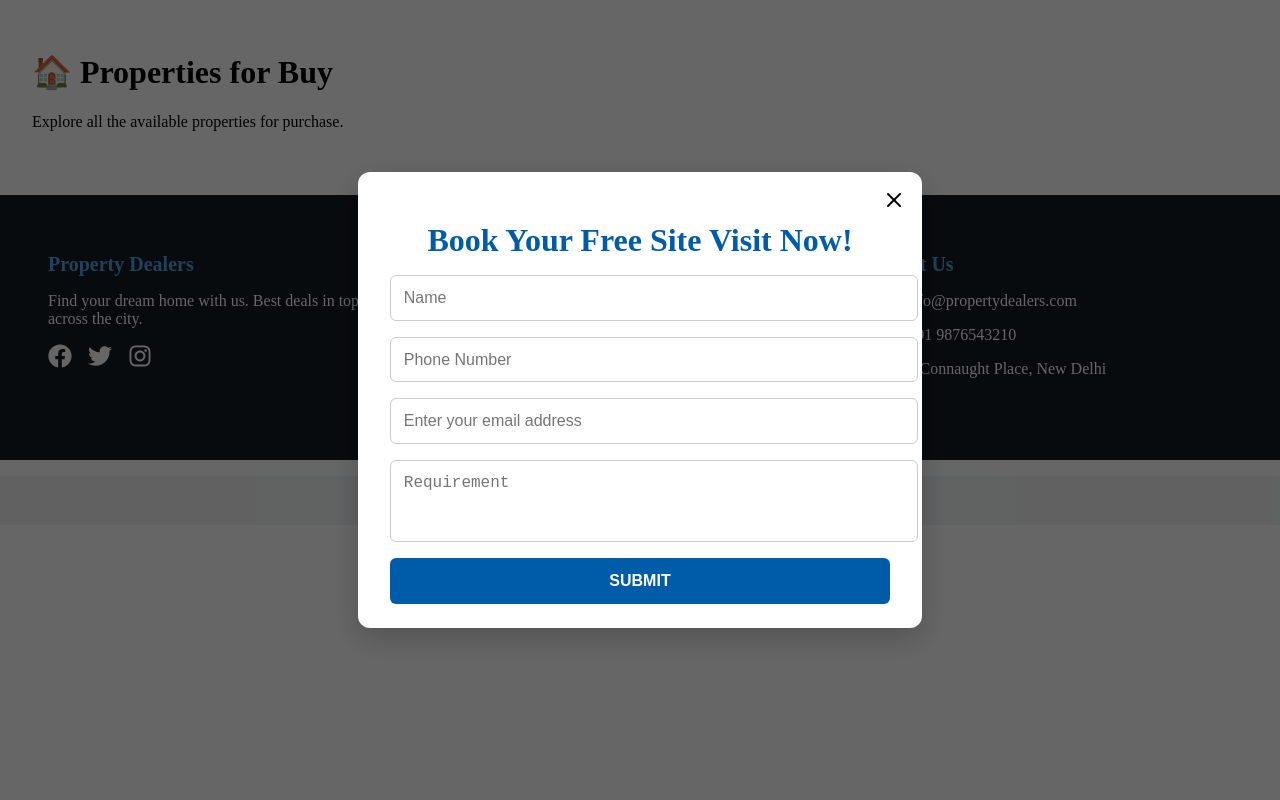
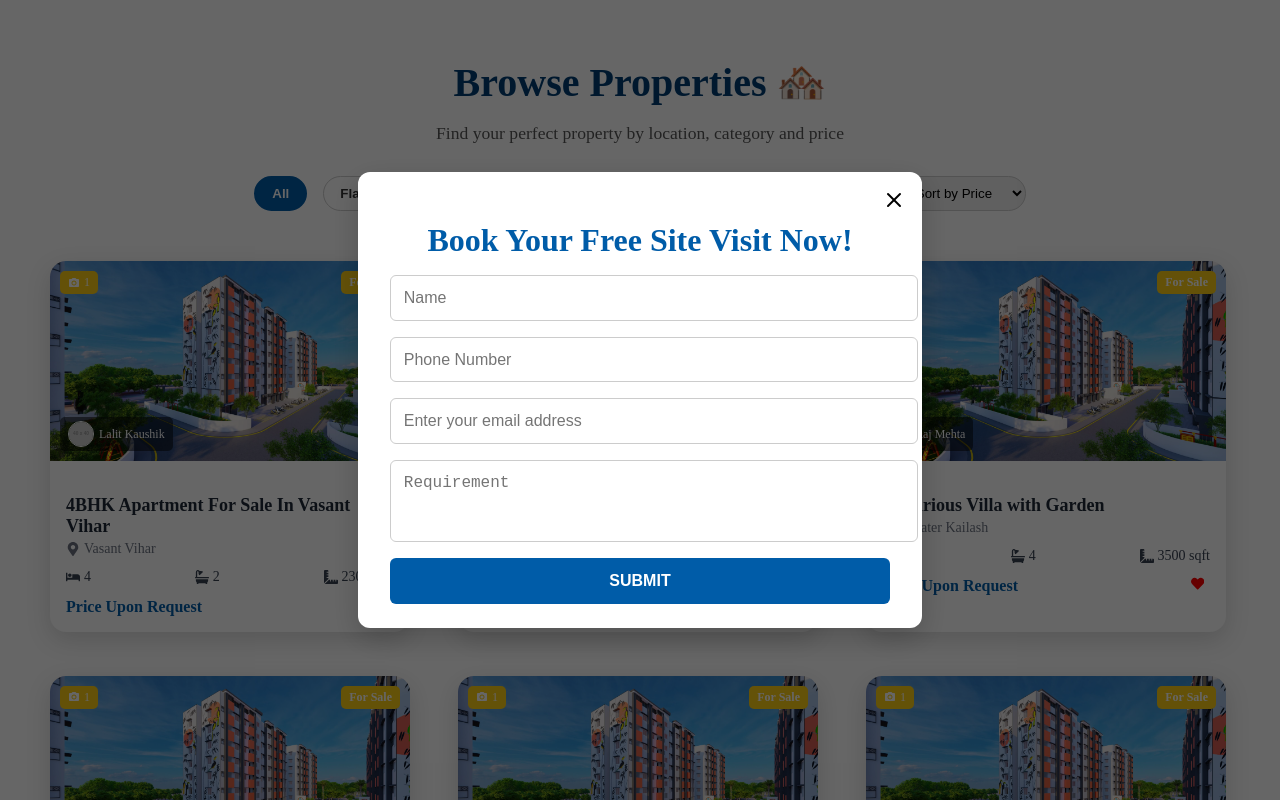
Before and after one commit to madhumitasugandhi/Property-Dealers, a React (Vite) app: page /buy in a window 1280 px wide. Shown: the top 800 px of the page. Built offline with nearby package versions, Linux system fonts and the light colour scheme.

Commit message:
Buy page work completed.

```diff
--- a/src/components/Buy.jsx
+++ b/src/components/Buy.jsx
@@ -1,11 +1,198 @@
+import React, { useState } from "react";
+import HomeCard from "./HomeCard";
+import { useNavigate } from "react-router-dom";
+import Img from "../assets/bg2.jpg";
 
-import React from "react";
+const properties = [
+  {
+    id: 1,
+    image: Img,
+    agentName: "Lalit Kaushik",
+    agentImage: "https://via.placeholder.com/40",
+    title: "4BHK Apartment For Sale In Vasant Vihar",
+    location: "Vasant Vihar",
+    bedrooms: 4,
+    bathrooms: 2,
+    area: 2300,
+    isFavorited: true,
+    category: "Flat",
+    price: 12000000,
+  },
+  {
+    id: 2,
+    image: Img,
+    agentName: "Simran Khanna",
+    agentImage: "https://via.placeholder.com/40",
+    title: "3BHK Flat in South Delhi",
+    location: "South Extension",
+    bedrooms: 3,
+    bathrooms: 2,
+    area: 1800,
+    isFavorited: false,
+    category: "Flat",
+    price: 9500000,
+  },
+  {
+    id: 3,
+    image: Img,
+    agentName: "Raj Mehta",
+    agentImage: "https://via.placeholder.com/40",
+    title: "Luxurious Villa with Garden",
+    location: "Greater Kailash",
+    bedrooms: 5,
+    bathrooms: 4,
+    area: 3500,
+    isFavorited: true,
+    category: "Farm",
+    price: 22000000,
+  },
+  {
+    id: 4,
+    image: Img,
+    agentName: "Priya Anand",
+    agentImage: "https://via.placeholder.com/40",
+    title: "2BHK Budget Apartment",
+    location: "Dwarka",
+    bedrooms: 2,
+    bathrooms: 1,
+    area: 1200,
+    isFavorited: false,
+    category: "Flat",
+    price: 6200000,
+  },
+  {
+    id: 5,
+    image: Img,
+    agentName: "Pooja Aru",
+    agentImage: "https://via.placeholder.com/40",
+    title: "Commercial Shop For Rent",
+    location: "Karol Bagh",
+    bedrooms: 0,
+    bathrooms: 1,
+    area: 600,
+    isFavorited: false,
+    category: "Shop",
+    price: 7800000,
+  },
+  {
+    id: 6,
+    image: Img,
+    agentName: "Pooja Aru",
+    agentImage: "https://via.placeholder.com/40",
+    title: "Residential Land Plot",
+    location: "Karol Bagh",
+    bedrooms: 0,
+    bathrooms: 1,
+    area: 600,
+    isFavorited: false,
+    category: "Land",
+    price: 15000000,
+  },
+];
 
 const Buy = () => {
+  const [selectedCategory, setSelectedCategory] = useState("All");
+  const [searchTerm, setSearchTerm] = useState("");
+  const [sortPrice, setSortPrice] = useState("");
+  const navigate = useNavigate();
+
+  const filtered = properties
+    .filter((p) =>
+      selectedCategory === "All" ? true : p.category === selectedCategory
+    )
+    .filter((p) =>
+      p.location.toLowerCase().includes(searchTerm.toLowerCase())
+    )
+    .sort((a, b) => {
+      if (sortPrice === "low") return a.price - b.price;
+      if (sortPrice === "high") return b.price - a.price;
+      return 0;
+    });
+
   return (
-    <div className="page-container" style={{ padding: "2rem" }}>
-      <h1>🏠 Properties for Buy</h1>
-      <p>Explore all the available properties for purchase.</p>
+    <div style={{ padding: "2rem", maxWidth: "1200px", margin: "0 auto" }}>
+      {/* Page Banner */}
+      <div style={{ textAlign: "center", marginBottom: "2rem" }}>
+        <h1 style={{ fontSize: "2.5rem", color: "#003e73", marginBottom: "0.5rem" }}>
+          Browse Properties 🏘️
+        </h1>
+        <p style={{ fontSize: "1.1rem", color: "#555" }}>
+          Find your perfect property by location, category and price
+        </p>
+      </div>
+
+      {/* Filters */}
+      <div
+        style={{
+          display: "flex",
+          flexWrap: "wrap",
+          gap: "1rem",
+          marginBottom: "2.5rem",
+          justifyContent: "center",
+        }}
+      >
+        {["All", "Flat", "Shop", "Land", "Farm"].map((cat) => (
+          <button
+            key={cat}
+            onClick={() => setSelectedCategory(cat)}
+            style={{
+              padding: "8px 16px",
+              borderRadius: "20px",
+              border:
+                selectedCategory === cat
+                  ? "2px solid #005ca8"
+                  : "1px solid #ccc",
+              backgroundColor:
+                selectedCategory === cat ? "#005ca8" : "#fff",
+              color: selectedCategory === cat ? "#fff" : "#333",
+              cursor: "pointer",
+              fontWeight: 600,
+            }}
+          >
+            {cat}
+          </button>
+        ))}
+
+        <input
+          type="text"
+          placeholder="Search by location"
+          value={searchTerm}
+          onChange={(e) => setSearchTerm(e.target.value)}
+          style={{
+            padding: "0.5rem 1rem",
+            borderRadius: "20px",
+            border: "1px solid #ccc",
+            minWidth: "200px",
+          }}
+        />
+
+        <select
+          value={sortPrice}
+          onChange={(e) => setSortPrice(e.target.value)}
+          style={{
+            padding: "0.5rem 1rem",
+            borderRadius: "20px",
+            border: "1px solid #ccc",
+          }}
+        >
+          <option value="">Sort by Price</option>
+          <option value="low">Low to High</option>
+          <option value="high">High to Low</option>
+        </select>
+      </div>
+
+      {/* Property Cards */}
+      <div
+        style={{
+          display: "grid",
+          gridTemplateColumns: "repeat(auto-fit, minmax(300px, 1fr))",
+          gap: "1.5rem",
+        }}
+      >
+        {filtered.map((p) => (
+          <HomeCard key={p.id} {...p} price={p.price} />
+        ))}
+      </div>
     </div>
   );
 };
```
